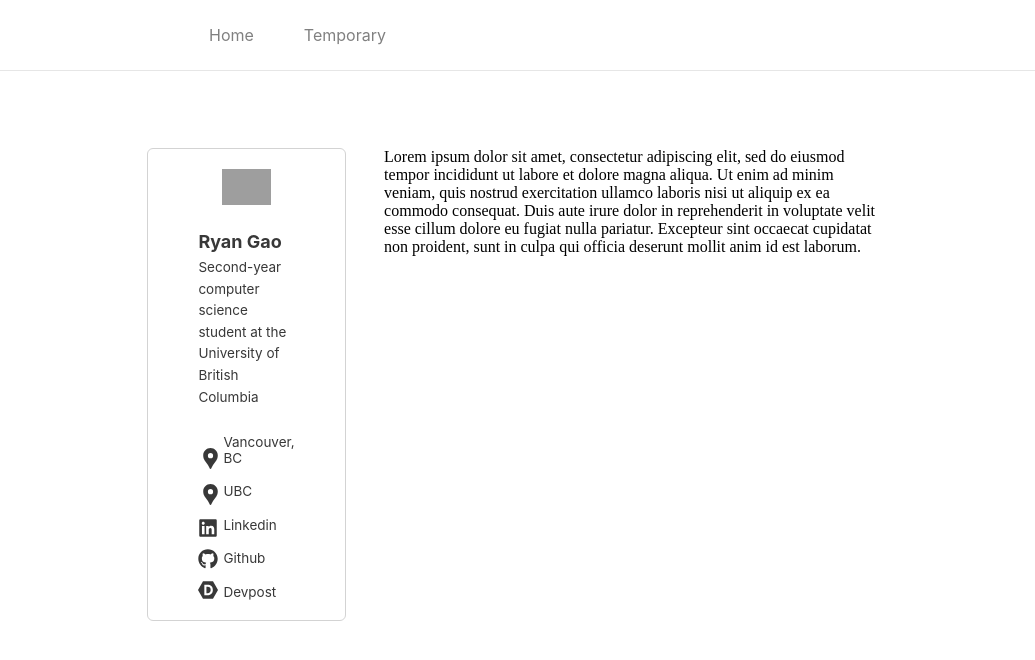
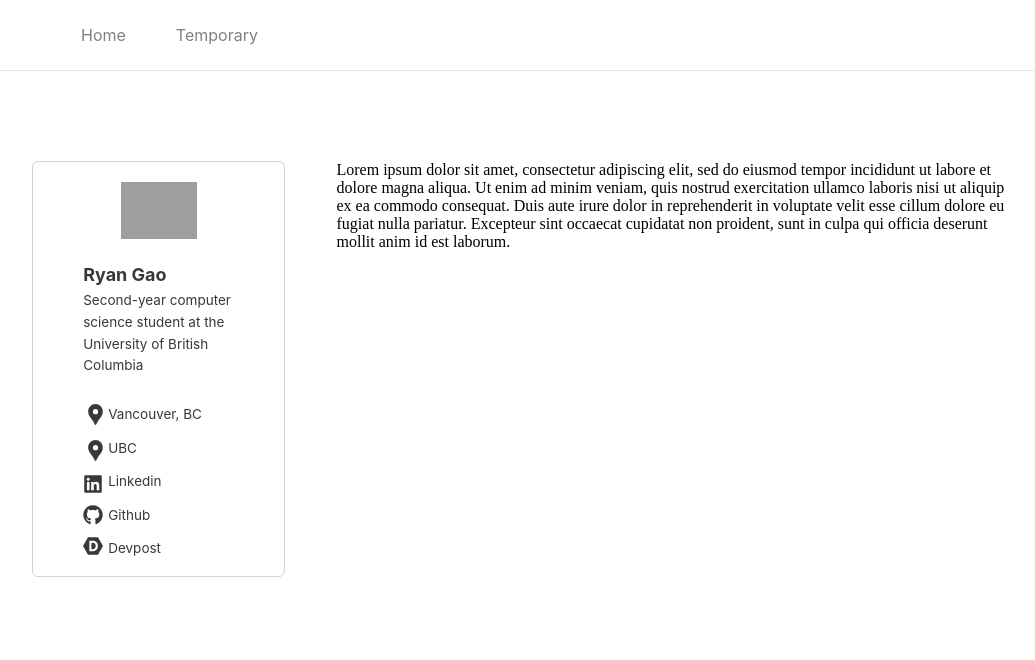
Before and after one commit to toblrne/personalwebsite, a React (Create React App) app: page / in a window 1280 px wide. Shown: the top 660 px of the page, without its empty margins (147-1182 px from the left). Built offline with nearby package versions, Linux system fonts and the light colour scheme; grey boxes are pictures that could not be loaded.

Commit message:
Add working links in sidebar

```diff
--- a/src/App.scss
+++ b/src/App.scss
@@ -13,7 +13,7 @@
         margin: 5vh 10vw;
     }
 
-    @media screen and (min-width: 1000px) {
+    @media screen and (min-width: 2000px) {
         .main-content-container {
             margin: 5vh 20vw;
         }
--- a/src/components/Navbar/Navbar.scss
+++ b/src/components/Navbar/Navbar.scss
@@ -14,14 +14,14 @@ nav {
         .nav-element {
             text-decoration: none;
             color: grey;
-        }
 
-        .nav-element:hover {
-            color: $hover-color;
+            &:hover {
+                color: $hover-color;
+            }
         }
     }
 
-    @media screen and (max-width: 1000px) {
+    @media screen and (max-width: 2000px) {
         .nav-elements {
             margin: 0 10vw;
         }
--- a/src/components/Sidebar/Sidebar.js
+++ b/src/components/Sidebar/Sidebar.js
@@ -28,9 +28,9 @@ const Sidebar = () => {
                 <div className="icon-text">
                     <div>Vancouver, BC</div>
                     <div>UBC</div>
-                    <div>Linkedin</div>
-                    <div>Github</div>
-                    <div>Devpost</div>
+                    <a href="https://www.linkedin.com/in/ryangao01/" className="icon-link">Linkedin</a>
+                    <a href="https://github.com/toblrne" className="icon-link">Github</a>
+                    <a href="https://devpost.com/toblrne" className="icon-link">Devpost</a>
                 </div>
             </div>
         </div>
--- a/src/components/Sidebar/Sidebar.scss
+++ b/src/components/Sidebar/Sidebar.scss
@@ -56,11 +56,20 @@
             flex-direction: column;
             gap: 17.5px;
         }
+
+        .icon-link {
+            text-decoration: none;
+            color: inherit;
+
+            &:hover {
+                text-decoration: underline;
+                color: $hover-color;
+            }
+        }
     }
-
 }
 
-@media screen and (min-width: 1000px) {
+@media screen and (min-width: 2000px) {
     .sidebar-container {
         width: 30vw;
     }
```
